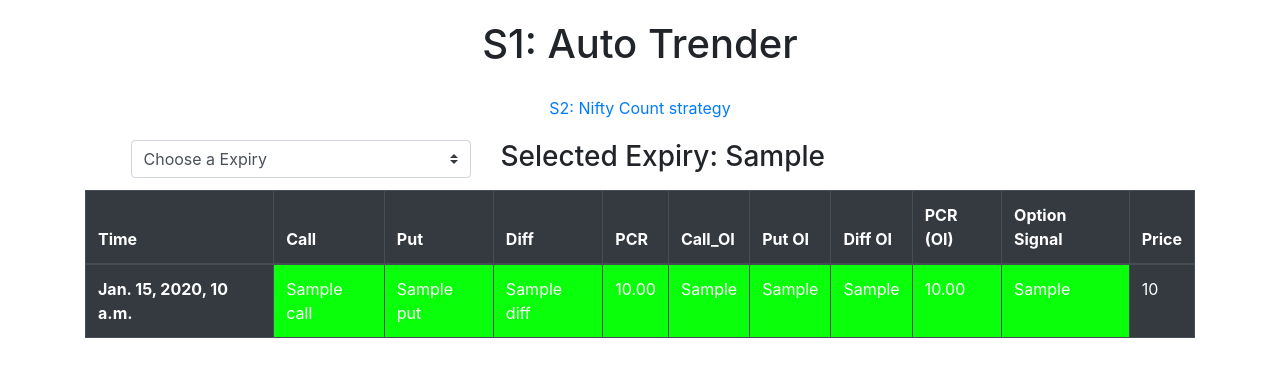
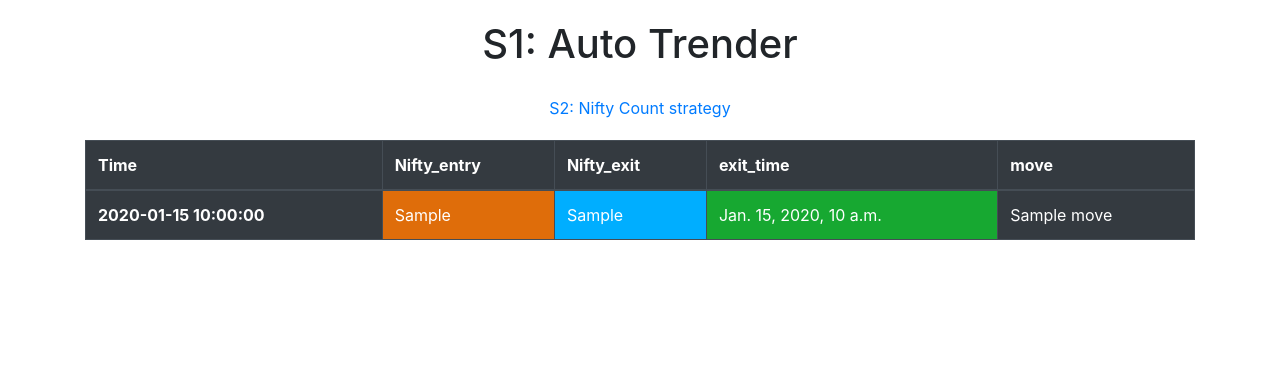
Before and after one commit to JAgrit20/Auto_trender, a Django app: template counter/templates/counter/index.html in a window 1280 px wide. Shown: the top 377 px of the page. Run offline with Django 3.2, Linux system fonts and the light colour scheme; the template is opened without the code that fills it: most values are stand-ins (such as "Sample title", 1, 10 or a date in 2020); some libraries are stand-ins or nearby versions.

Commit message:
nifty api UI added

```diff
--- a/counter/templates/counter/index.html
+++ b/counter/templates/counter/index.html
@@ -25,23 +25,6 @@
 </div>
 
 
-<div class=" row container justify-content-center m-2">
-  <div class="col-4">
-    <form>
-
-    <select id="question-subject" class="form-control-sm custom-select" onChange="form.submit();" action="/" method="post" name="expiry">
-    <option selected disabled>Choose a Expiry</option>
-    {% for subject in exp_date%}
-    <option value="{{ forloop.counter }}" >{{subject}}</option>
-    {% endfor %}
-    </select>
-  </form>
-
-  </div>
-  <div class="col-6">
-  <h3>Selected Expiry: {{selected_exp}} </h3>
-  </div>
-  </div>
     <div class="container">
       <!-- {{exp_date}} -->
 
@@ -51,32 +34,21 @@
           <tr>
 
             <th  scope="col">Time</th>
-            <th  scope="col">Call  </th>
-            <th  scope="col">Put</th>
-            <th  scope="col">Diff</th>
-            <th  scope="col">PCR</th>
-            <th  scope="col">Call_OI  </th>
-            <th  scope="col">Put OI</th>
-            <th  scope="col">Diff OI</th>
-            <th  scope="col">PCR (OI)</th>
-            <th  scope="col">Option Signal</th>
-            <th  scope="col">Price</th>
+            <th  scope="col">Nifty_entry  </th>
+            <th  scope="col">Nifty_exit</th>
+            <th  scope="col">exit_time</th>
+            <th  scope="col">move</th>
+
           </tr>
         </thead>
         <tbody>
           {% for record in mydata %}
           <tr>
-            <th scope="row">{{record.time}}</th>
-            {% if tol_PE_vol < 8 %} <td style="background-color: red;">{{ record.call }}</td> {% else %}    <td style="background-color: rgb(10, 255, 10);">{{ record.call }}</td>{% endif %}
-            {% if tol_PE_vol < 8 %} <td style="background-color: red;">{{ record.put }}</td> {% else %}    <td style="background-color: rgb(10, 255, 10);">{{ record.put }}</td>{% endif %}
-            {% if tol_PE_vol < 8 %} <td style="background-color: red;">{{record.diff}}</td> {% else %}    <td style="background-color: rgb(10, 255, 10);">{{record.diff}}</td>{% endif %}
-            {% if  record.pcr < 1 %} <td style="background-color: red;">{{ record.pcr|floatformat:2 }}</td> {% else %}    <td style="background-color: rgb(10, 255, 10);">{{ record.pcr|floatformat:2 }}</td>{% endif %}
-            {% if tol_PE_vol < 8 %} <td style="background-color: red;">{{ record.callOI }}</td> {% else %}    <td style="background-color: rgb(10, 255, 10);">{{ record.callOI }}</td>{% endif %}
-            {% if tol_PE_vol < 8 %} <td style="background-color: red;">{{ record.putOI }}</td> {% else %}    <td style="background-color: rgb(10, 255, 10);">{{ record.putOI }}</td>{% endif %}
-            {% if tol_PE_vol < 8 %} <td style="background-color: red;">{{record.diffOI}}</td> {% else %}    <td style="background-color: rgb(10, 255, 10);">{{record.diffOI}}</td>{% endif %}
-            {% if  record.pcrOI < 1 %} <td style="background-color: red;">{{ record.pcrOI|floatformat:2 }}</td> {% else %}    <td style="background-color: rgb(10, 255, 10);">{{ record.pcrOI|floatformat:2 }}</td>{% endif %}
-            {% if record.pcr < 1 %} <td style="background-color: red;">{{record.option_signal}}</td> {% else %}    <td style="background-color: rgb(10, 255, 10);">{{record.option_signal}}</td>{% endif %}
-            <td>{{record.price}}</td>
+            <th scope="row">{{ record.date|date:'Y-m-d H:i:s' }}</th>
+            <td style="background-color: rgba(255, 119, 0, 0.842);">{{record.Nifty_entry}}</td>
+            <td style="background-color: rgb(0, 174, 255);">{{record.Nifty_exit}}</td>
+            <td style="background-color: rgba(0, 255, 38, 0.561);">{{record.exit_time}}</td>
+            <td>{{record.move}}</td>
           </tr>
           {% endfor %}
 
--- a/counter/views.py
+++ b/counter/views.py
@@ -1,5 +1,5 @@
 from django.shortcuts import render, get_object_or_404
-from .models import Counter, PCR_data,Telegram_data,BTC_Data
+from .models import Counter, PCR_data,Telegram_data,BTC_Data,Nifty_Data
 from django.http import HttpResponse
 import json
 import requests
@@ -143,7 +143,7 @@ def Check_both(request):
     return HttpResponse(json.dumps({'decision':ans}))
 
 def index(request):
-    mydata = PCR_data.objects.all().values()
+    mydata = Nifty_Data.objects.all().values()
 
     # url = 'https://www.nseindia.com/api/option-chain-indices?symbol=NIFTY'
     # headers = {
```
Also changed, not shown: db.sqlite3.
